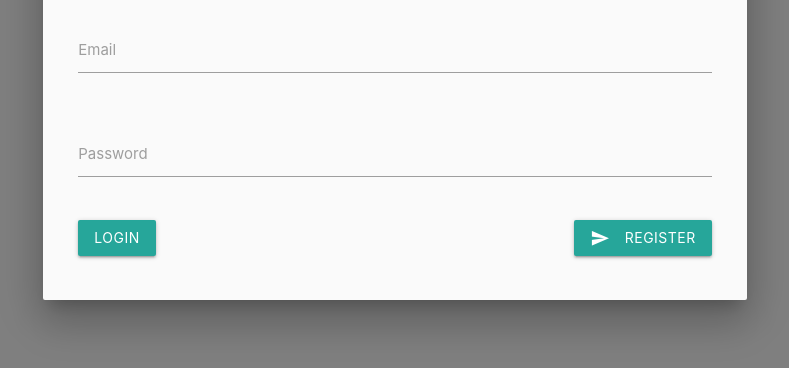
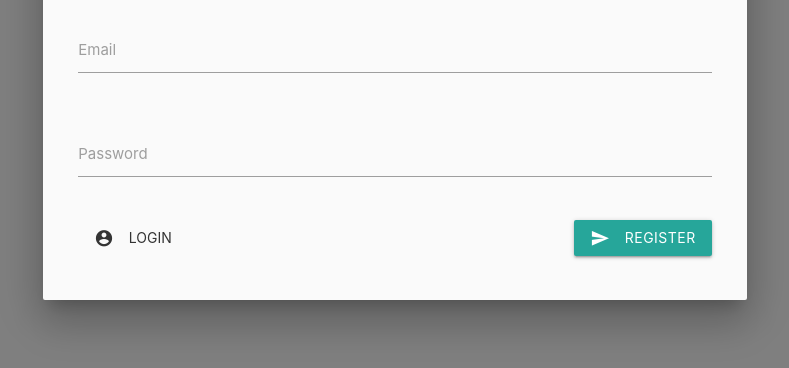
Before and after one commit to TS22082/open-weather-dash, a website: page client/register.html in a window 1280 px wide. Shown: the part 182-550 px from the top of the page, without its empty margins (245-1034 px from the left). Drawn offline with nearby package versions, Linux system fonts and the light colour scheme.

Commit message:
add icons to register page

```diff
--- a/client/register.html
+++ b/client/register.html
@@ -35,7 +35,9 @@
 
         <div class="row">
           <div class="col s6">
-            <a href="/login" class="waves-effect waves-green btn">login</a>
+            <a href="/login" class="waves-effect waves-green btn-flat"
+              ><i class="material-icons left">account_circle</i>login</a
+            >
           </div>
           <div class="col s6">
             <div class="right-align">
```
